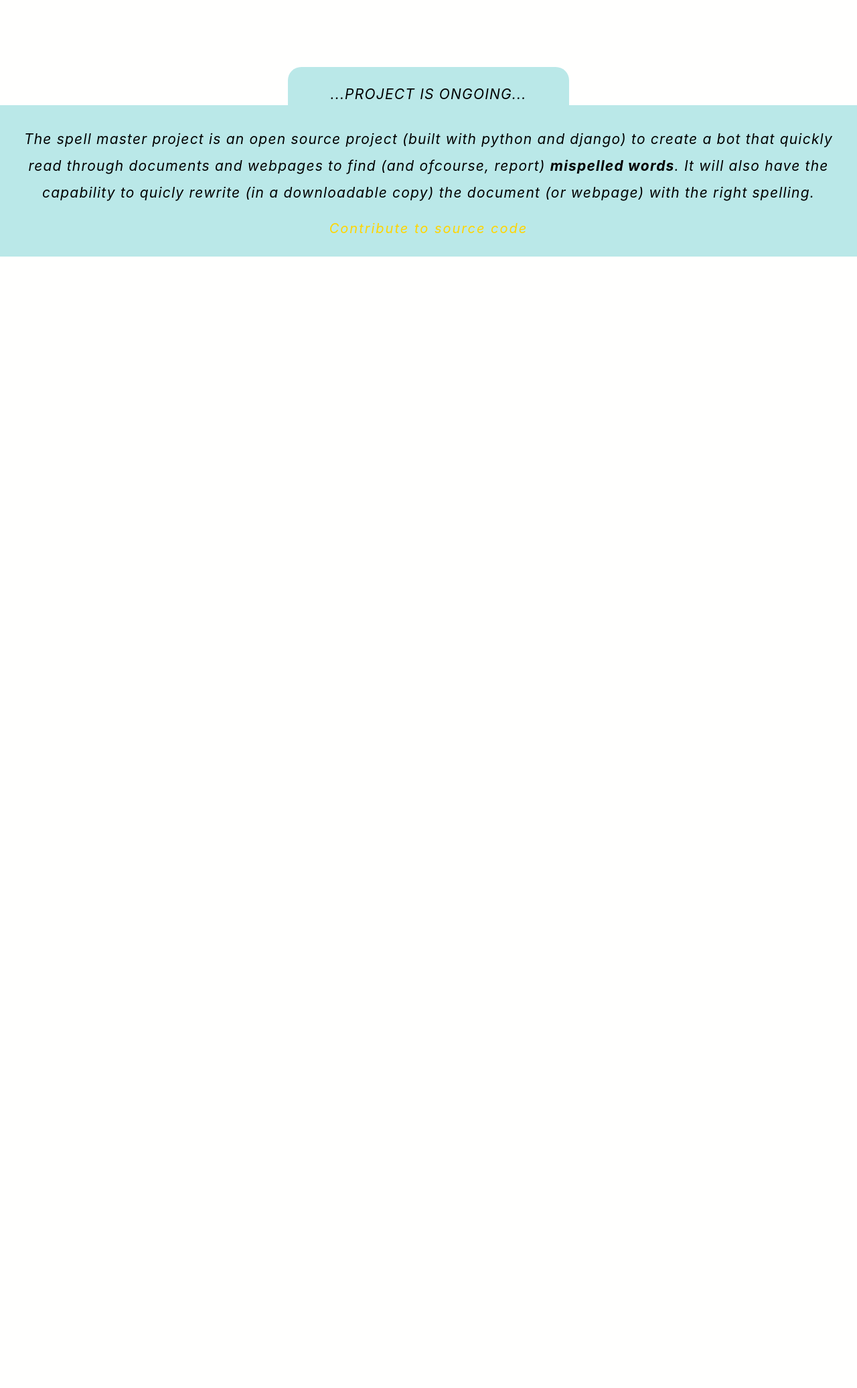
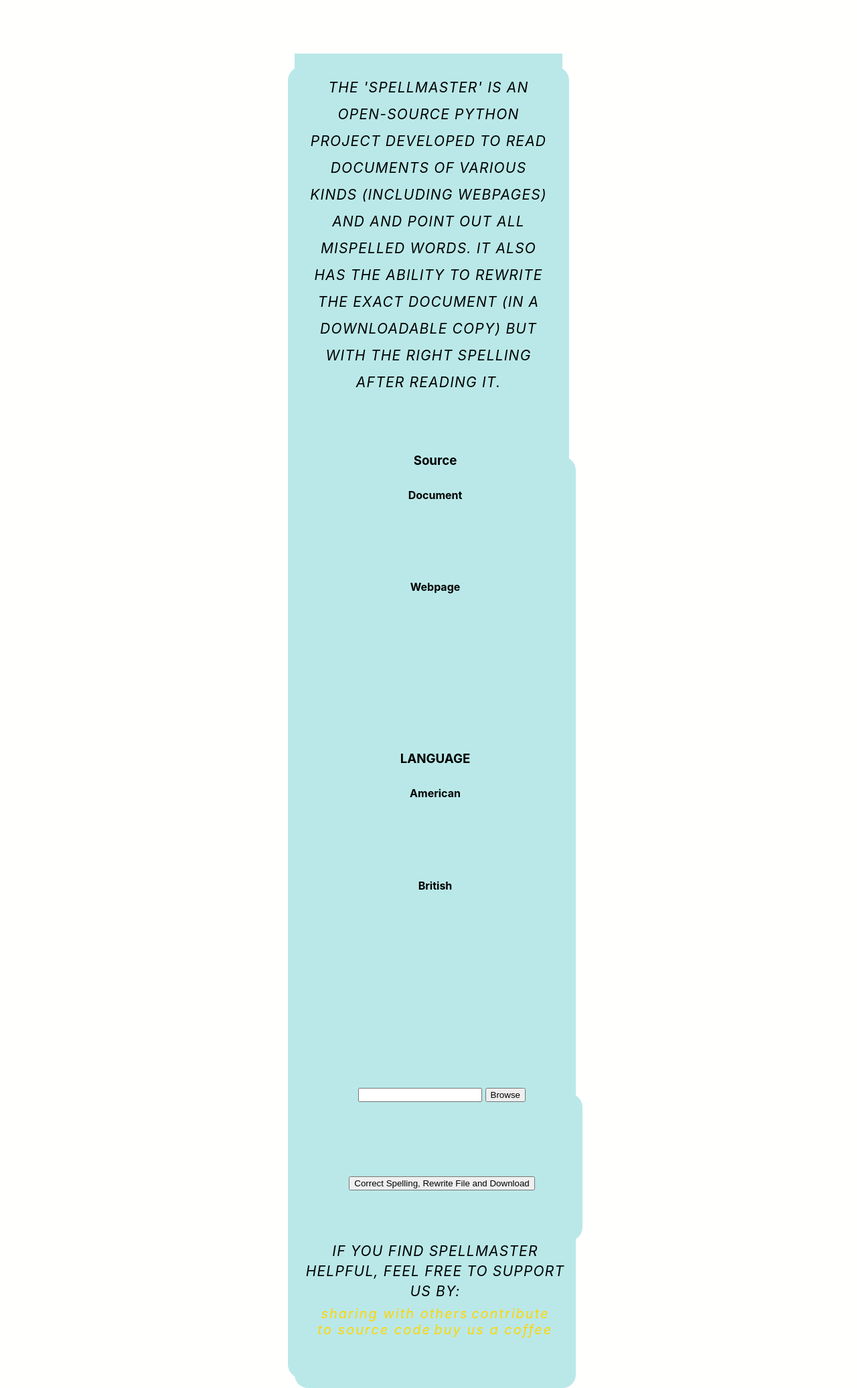
Before and after one commit to DIBO7/spellmaster, a Django app: page / in a window 1280 px wide. Shown: the part 44-2116 px from the top of the page at 67% size. Before the commit the page ends 427 px from the top, so only its background shows below. Run offline with Django 3.2, Linux system fonts and the light colour scheme.

Commit message:
the html template is done for now. Next css styling

```diff
--- a/templates/mainpage.html
+++ b/templates/mainpage.html
@@ -10,16 +10,89 @@
 	<header><h1>PROJECT SPELLMASTER</h1></header>
 
 	<section>
-		<p>...Project is Ongoing...</p>
+		<div> <!--Not sure if I should use a div wrapper-->
+			<p>
+				The 'spellmaster' is an open-source python project developed to read documents of various kinds (including webpages) and and point out all mispelled words. It also has the ability to rewrite the exact document (in a downloadable copy) but with the right spelling after reading it.
+			</p>
+		</div>
+
+
+		<section>
+			<div class="panel-of-controls">
+				<div>
+					<h3>Source</h3>
+					<div class="pan-wrapper doc-wrapper">
+						<div class="one-control active">
+							<img src="" alt="" />
+							<h4>Document</h4>
+						</div>
+
+						<div class="one-control">
+							<img src="" alt="" />
+							<h4>Webpage</h4>
+						</div>
+
+					</div>
+
+				</div>
+
+				<div>
+					<h3>LANGUAGE</h3>
+					<div class="pan-wrapper lang-wrapper">
+						<div class="one-control">
+							<img src="" alt="" />
+							<h4>American</h4>
+						</div>
+
+						<div class="one-control active">
+							<img src="" alt="" />
+							<h4>British</h4>
+						</div>
+
+					</div>
+
+				</div>
+
+			</div>
+
+			<section>
+				<div class="inserter">
+					<form>
+						<input type="text" name="filesrc" />
+						<button type="submit">Browse</button>
+					</form>
+				</div>
+
+				<div class="report-wrapper">
+					<!--All text coming/reporting back from the server goes in here-->
+
+				</div>
+
+				<div class="finale-action">
+					<button>Correct Spelling, Rewrite File and Download</button>
+				</div>
+
+			</section>
+
+			<footer>
+				<p>If you find spellmaster helpful, feel free to support us by:</p>
+
+				<div>
+					<a href="">sharing with others</a>
+					<a href="">contribute to source code</a>
+					<a href="">buy us a coffee</a>
+				</div>
+
+			</footer>
+
+
+
+		</section>
+
+
+
 	</section>
 
-	<div>
-		<p>
-			The spell master project is an open source project (built with python and django) to create a bot that quickly read through documents and webpages to find (and ofcourse, report) <strong>mispelled words</strong>. It will also have the capability to quicly rewrite (in a downloadable copy) the document (or webpage) with the right spelling.
-		</p>
 
-		<a href="https://github.com/TheIbrahim7/spellmaster">Contribute to source code</a>
-
-	</div>
 </body>
 </html>
```
Also changed, not shown: templates/wip.html (added, +25 -0 lines), README.md.
